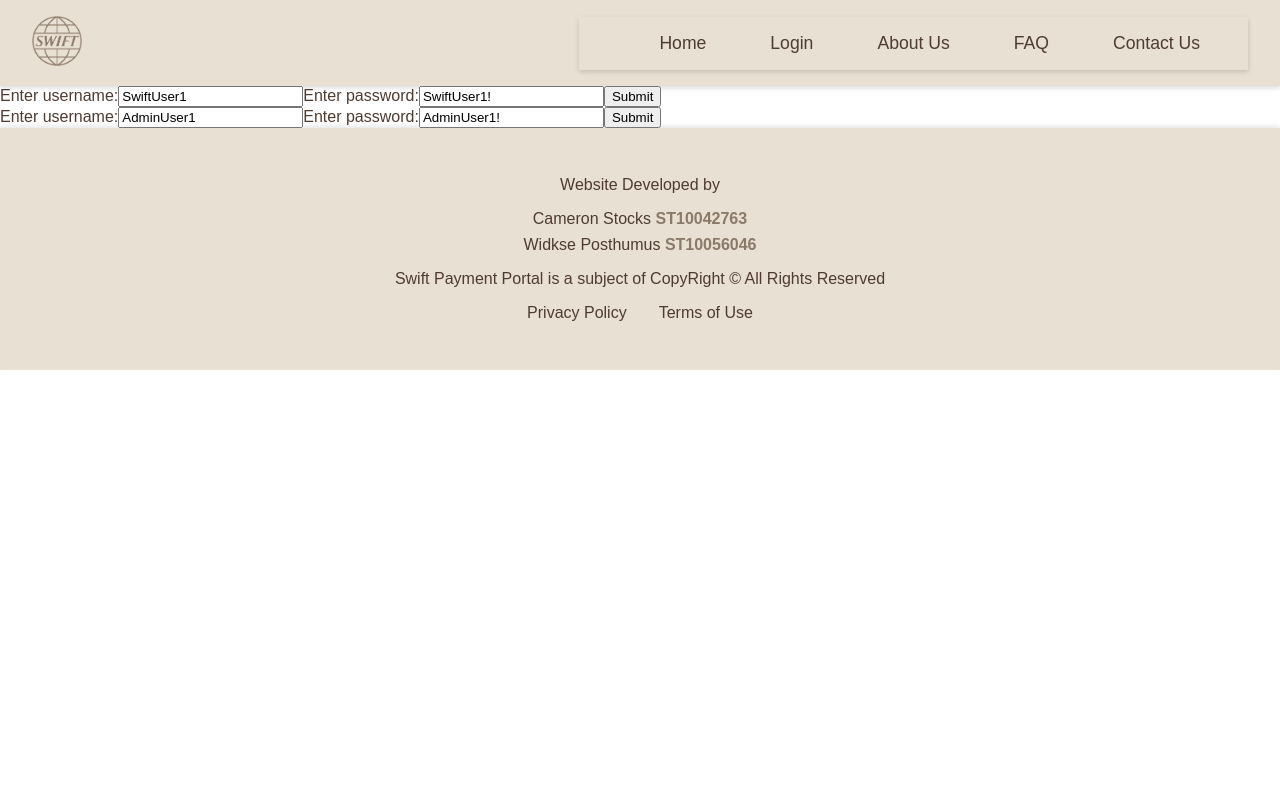
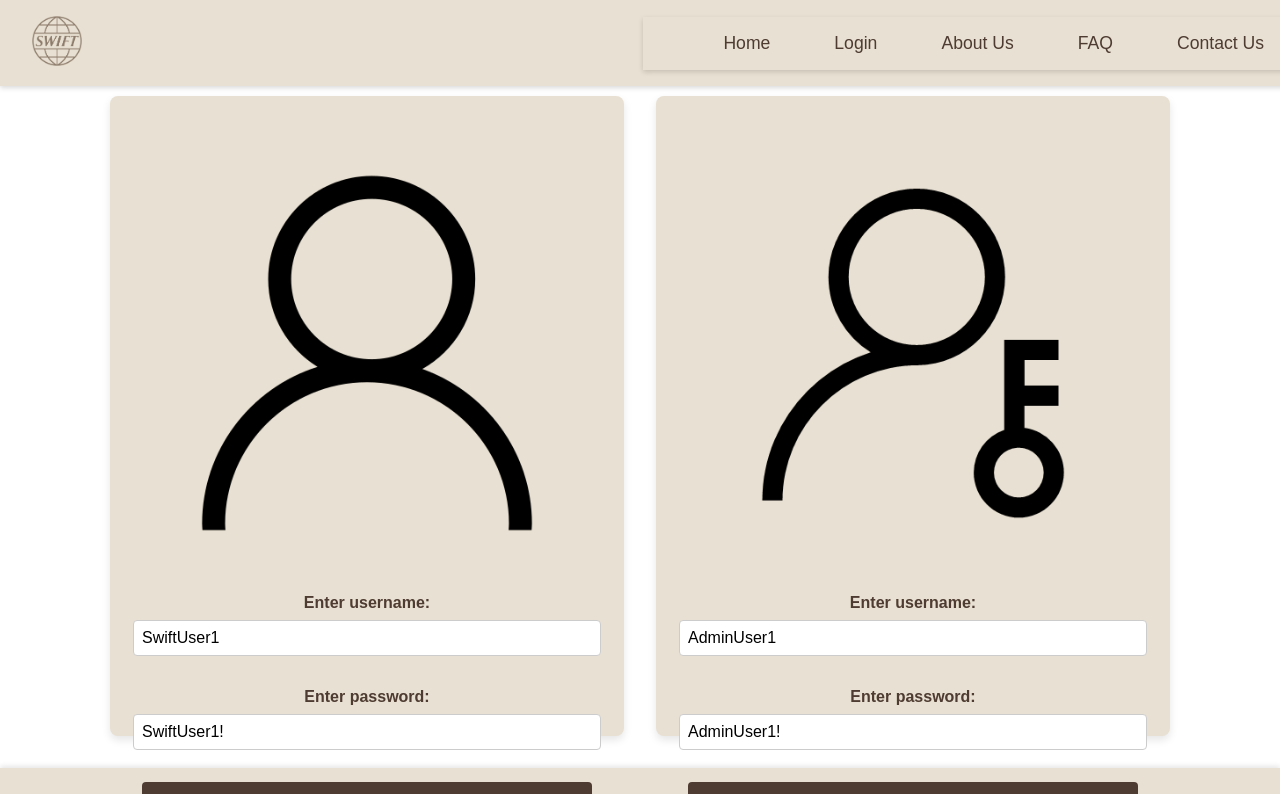
Before and after one commit to CameronCS/APDSPart3, a React (Create React App) app in the folder client/: page /login in a window 1280 px wide. Shown: the top 794 px of the page. Built offline with nearby package versions, Linux system fonts and the light colour scheme.

Commit message:
Changed NavBar to be fixed at the top.
Added 2 photos.

Spiffed up login page (added photos, side by side, all that)

```diff
--- a/client/src/screens/home/login/Login.css
+++ b/client/src/screens/home/login/Login.css
@@ -0,0 +1,74 @@
+body {
+    margin: 0;
+    padding: 0;
+    font-family: 'Arial', sans-serif;
+    background-color: #FFFFFF;
+    color: #4E3B31;
+  }
+
+  .navspace {
+    height: 4rem;
+  }
+
+  .login-div {
+    text-align: center;
+  }
+
+  .login-forms {
+    display: flex;
+    justify-content: center; /* Center the forms horizontally */
+    gap: 2rem; /* Space between the forms */
+    padding: 2rem;
+    height: 80vh; /* Take up 80% of the screen width */
+    margin: 0 auto; /* Center the login forms */
+  }
+
+  .login-form-user, .login-form-emp {
+    display: flex;
+    flex-direction: column;
+    align-items: center;
+    flex: 1; /* Each form will take up equal width */
+    max-width: 450px; /* Max width for each form */
+    padding: 2rem;
+    background-color: #E8E0D2;
+    color: #4E3B31;
+    border-radius: 8px;
+    box-shadow: 0 4px 8px rgba(0, 0, 0, 0.1);
+  }
+
+  .loginphoto {
+    width: 450px;
+    height: 450px;
+  }
+
+  label {
+    margin-top: 1rem;
+    font-weight: bold;
+  }
+
+  input {
+    width: 100%;
+    padding: 0.5rem;
+    margin-top: 0.5rem;
+    margin-bottom: 1rem;
+    border: 1px solid #ccc;
+    border-radius: 4px;
+    font-size: 1rem;
+  }
+
+  button {
+    width: 100%;
+    padding: 0.75rem;
+    margin-top: 1rem;
+    background-color: #4E3B31;
+    color: #FFFFFF;
+    border: none;
+    border-radius: 4px;
+    font-size: 1rem;
+    cursor: pointer;
+    transition: background-color 0.3s;
+  }
+
+  button:hover {
+    background-color: #3b2f26;
+  }
--- a/client/src/screens/home/login/Login.js
+++ b/client/src/screens/home/login/Login.js
@@ -84,15 +84,21 @@
   }
 
   return (
-    <div>
-      <div>
+<div className="login-div">
+  <div className="navspace">
+    {/* This space is for the fixed header */}
+  </div>
+  <div className="login-forms">
+    <div className="login-form-user">
+      <img src="/images/loginuser.png" alt="Swift Logo" className="loginphoto" />
       <label>Enter username:</label>
       <input defaultValue={"SwiftUser1"} onChange={(e) => { setUsername(e.target.value) }}></input>
       <label>Enter password:</label>
       <input defaultValue={"SwiftUser1!"} onChange={(e) => { setPassword(e.target.value) }}></input>
       <button onClick={log_user_in}>Submit</button>
     </div>
-      <div>
+    <div className="login-form-emp">
+    <img src="/images/loginadmin.png" alt="Swift Logo" className="loginphoto" />
       <label>Enter username:</label>
       <input defaultValue={"AdminUser1"} onChange={(e) => { setUsername(e.target.value) }}></input>
       <label>Enter password:</label>
@@ -100,6 +106,6 @@
       <button onClick={log_admin_in}>Submit</button>
     </div>
   </div>
-
+</div>
   )
 }
--- a/client/src/screens/shared/Nav/NavBar.css
+++ b/client/src/screens/shared/Nav/NavBar.css
@@ -1,10 +1,16 @@
-.navbar {
+.navbar, .navbar-header {
   display: flex;
   align-items: center;
   justify-content: space-between;
   background-color: #E8E0D2; /* Soft light background for contrast */
   padding: 1rem 2rem; /* Padding around the navbar */
   box-shadow: 0 2px 5px rgba(0, 0, 0, 0.15); /* Soft shadow */
+}
+
+.navbar-header {
+  top: 0;
+  width: 100%;
+  position:fixed;
 }
 
 .logo-container {
--- a/client/src/screens/shared/Nav/NavBar.js
+++ b/client/src/screens/shared/Nav/NavBar.js
@@ -16,7 +16,7 @@
   };
 
   return (
-    <header className="navbar">
+    <header className="navbar-header">
       <div className="logo-container">
         <img src="/images/swift-logo.png" alt="Swift Logo" className="logo" />
       </div>
```
Also changed, not shown: client/public/images/loginadmin.png (added), client/public/images/loginuser.png (added). Lines whose indentation alone changed are shown as unchanged.
